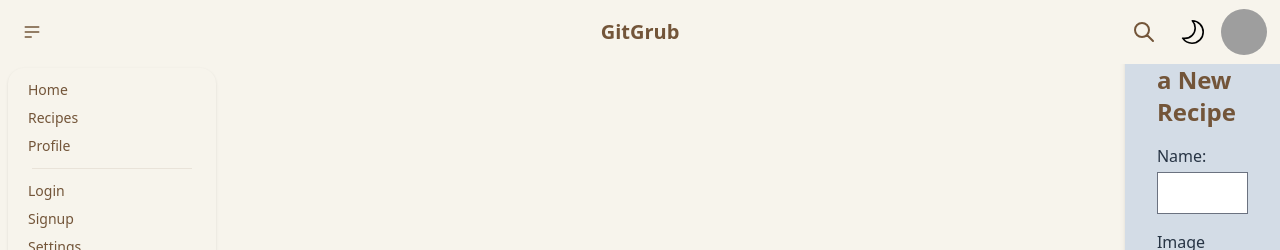
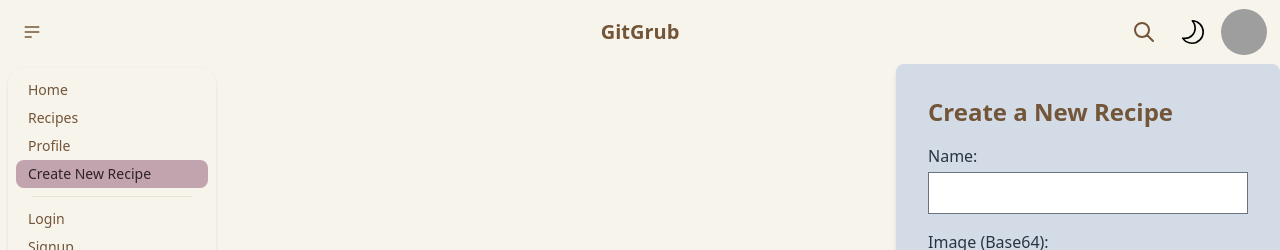
Before and after one commit to terencenikitka/recipe-lib, a React (Create React App) app in the folder client/: page /create_recipe in a window 1280 px wide. Both pictures are taken after a click on the button 32 px from the left and 32 px from the top of the page. Shown: the top 250 px of the page. Built offline with nearby package versions, Linux system fonts and the light colour scheme; no server answers; grey boxes are pictures that could not be loaded.

Commit message:
small changes

```diff
--- a/client/src/components/CreateRecipe.jsx
+++ b/client/src/components/CreateRecipe.jsx
@@ -149,7 +149,7 @@ const handleSubmit = (e) => {
   };
 
   return (
-    <div className="bg-gray-light p-8 rounded-lg shadow-md max-w-md mx-auto">
+<div class="bg-gray-light p-8 rounded-lg shadow-md max-w-md mx-auto mt-16 w-96">
       <h1 className="text-2xl font-bold mb-4">Create a New Recipe</h1>
       <form onSubmit={handleSubmit}>
         <label className="block mb-4">
--- a/client/src/components/NavBar.jsx
+++ b/client/src/components/NavBar.jsx
@@ -127,6 +127,7 @@ function NavBar({ logout, isLoggedIn }) {
                 <li><NavLink to="/" className="nav-link">Home</NavLink></li>
                 <li><NavLink to="/recipes" className="nav-link">Recipes</NavLink></li>
                 <li><NavLink to="/profile/1" className="nav-link">Profile</NavLink></li>
+                <li><NavLink to="/create_recipe" className="nav-link">Create New Recipe</NavLink></li>
                 <li className="border-b"></li>
                 <li>
                    {!isLoggedIn ? <NavLink to="/login" className="nav-link">Login</NavLink> : <span onClick={logout}>Logout</span>}
```
